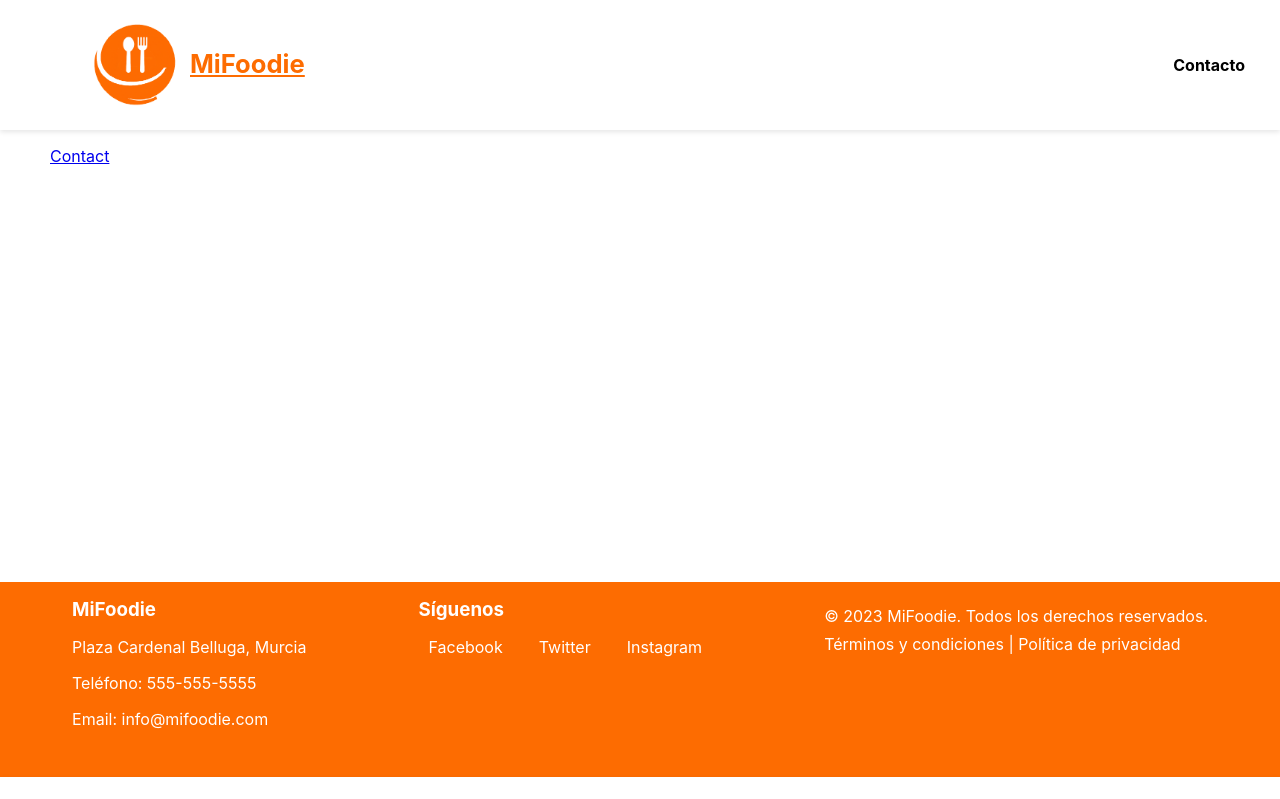
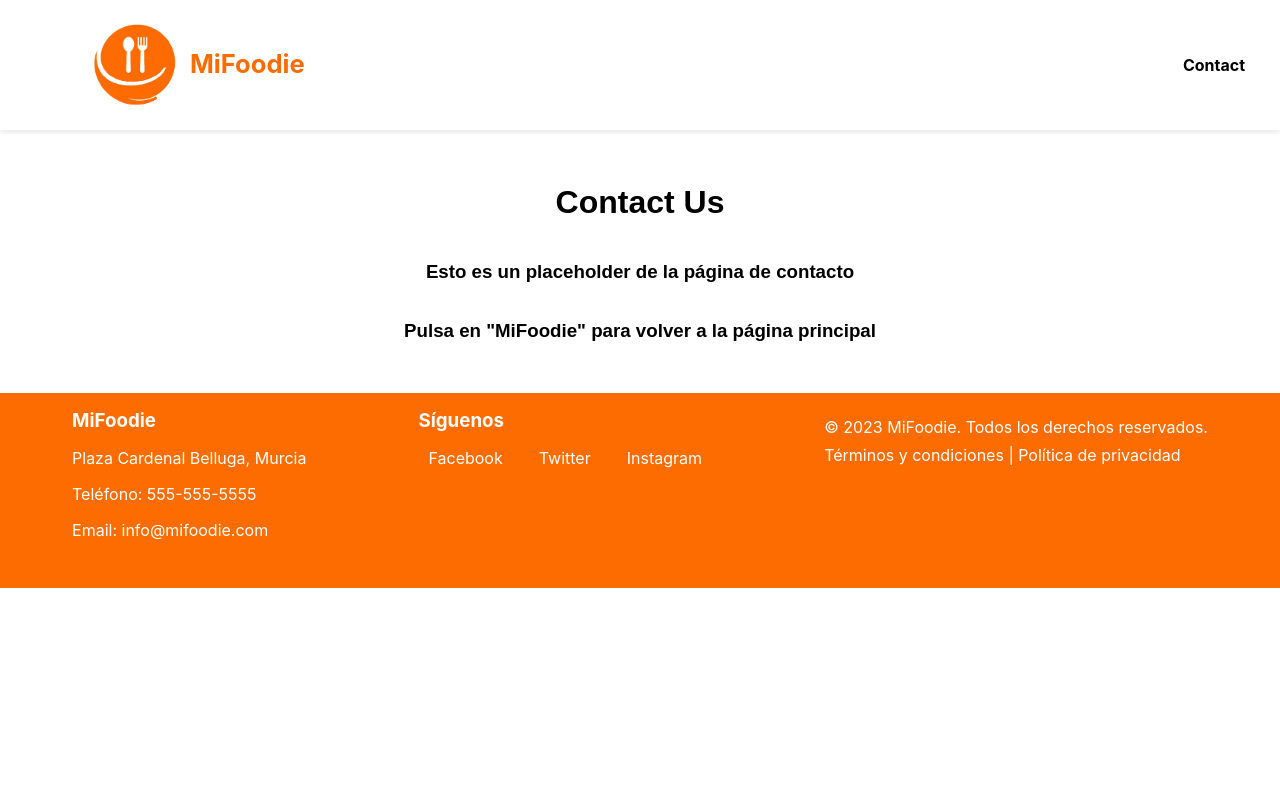
Before and after one commit to pablocaeg/proyecto-daweb, a React (Create React App) app in the folder react-express/react-project/: page /contact in a window 1280 px wide. Shown: the top 799 px of the page. Built offline with nearby package versions, Linux system fonts and the light colour scheme.

Commit message:
Routing funcional

```diff
--- a/react-express/react-project/src/App.js
+++ b/react-express/react-project/src/App.js
@@ -4,23 +4,19 @@ import React from "react";
 import Header from "./components/Header/Header";
 import Footer from "./components/Footer/Footer";
 import Contact from "./pages/Contact/Contact";
+import Landing from "./pages/Landing/Landing";
 
 const App = () => {
   return (
     <>
       <Header />
-      <nav>
-        <ul>
-          <li><Link to="/contact">Contact</Link></li>
-        </ul>
-      </nav>
       <main>
-        <div class="test"></div>
+        <Routes>
+          <Route path="/contact" element={<Contact />} />
+          <Route path="/" element={<Landing />} />
+        </Routes>
       </main>
       <Footer />
-      <Routes>
-        <Route path="/contact" element={<Contact />} />
-      </Routes>
     </>
   );
 };
--- a/react-express/react-project/src/components/Header/Header.css
+++ b/react-express/react-project/src/components/Header/Header.css
@@ -20,6 +20,7 @@ header {
     font-size: 1.6rem;
     font-weight: bold;
     color: #fd6c01;
+    text-decoration: none;
   }
   nav.navbar {
     width: 100%;
--- a/react-express/react-project/src/components/Header/Header.js
+++ b/react-express/react-project/src/components/Header/Header.js
@@ -1,15 +1,16 @@
 import React from 'react';
+import { Link } from "react-router-dom"
 
 const Header = () => {
   return (
     <header>
         <img id="app-logo" src="logo-mifoodie.png" alt=""></img>
-        <a id="app-title" href="#">MiFoodie</a>
+        <Link id="app-title" to="/">MiFoodie</Link>
         <nav class="navbar">
           {/*Icons*/}
           <ul class="navbar-nav navbar-nav ms-auto ">
             <li class="">
-              <a href="#" tabindex="0" class="nav-link">Contacto</a>
+              <Link class="nav-link" to="/contact">Contact</Link>
             </li>
           </ul>
     </nav>
--- a/react-express/react-project/src/pages/Contact/Contact.js
+++ b/react-express/react-project/src/pages/Contact/Contact.js
@@ -4,11 +4,11 @@ import Footer from "../../components/Footer/Footer";
 
 const Contact = () => {
   return (
-    <>
-    <Header></Header>
-    <h1>Bienvenido a la página de contacto</h1>
-    <Footer></Footer>
-    </>
+    <div className="contact-page">
+      <h1>Contact Us</h1>
+      <h3>Esto es un placeholder de la página de contacto</h3>
+      <h3>Pulsa en "MiFoodie" para volver a la página principal</h3>
+    </div>
   );
 };
 
--- /dev/null
+++ b/react-express/react-project/src/pages/Landing/Landing.js
@@ -0,0 +1,15 @@
+import React from 'react';
+import Header from "../../components/Header/Header";
+import Footer from "../../components/Footer/Footer";
+
+const Landing = () => {
+  return (
+    <div className="contact-page">
+      <h1>Landing Page</h1>
+      <h3>Esto es un placeholder de la landing page</h3>
+      <h3>Pulsa en "Contact" para acceder al formulario de contacto</h3>
+    </div>
+  );
+};
+
+export default Landing;
```
Also changed, not shown: react-express/react-project/src/pages/Contact/Contact.css (indentation only), react-express/react-project/src/pages/Landing/Landing.css (added).
